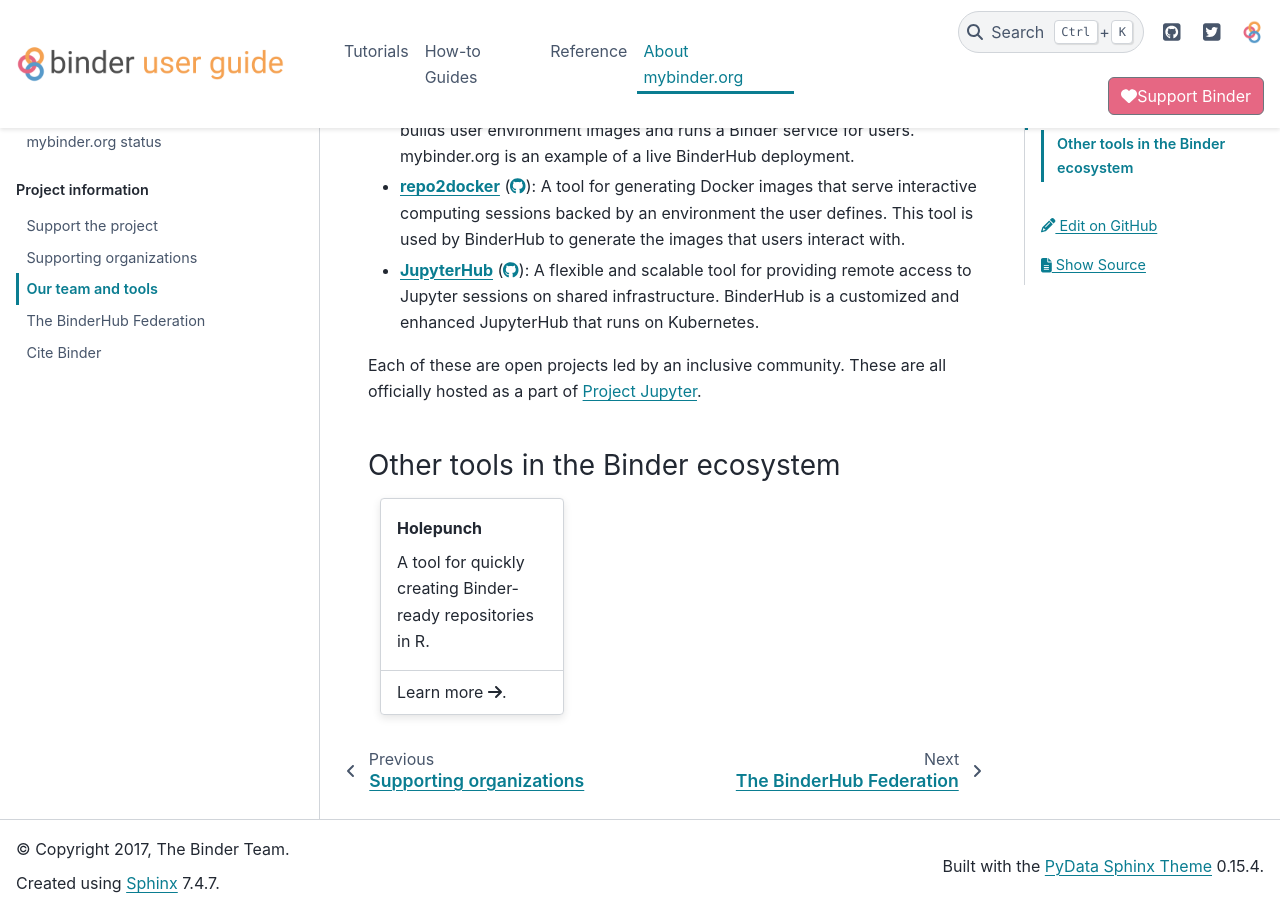
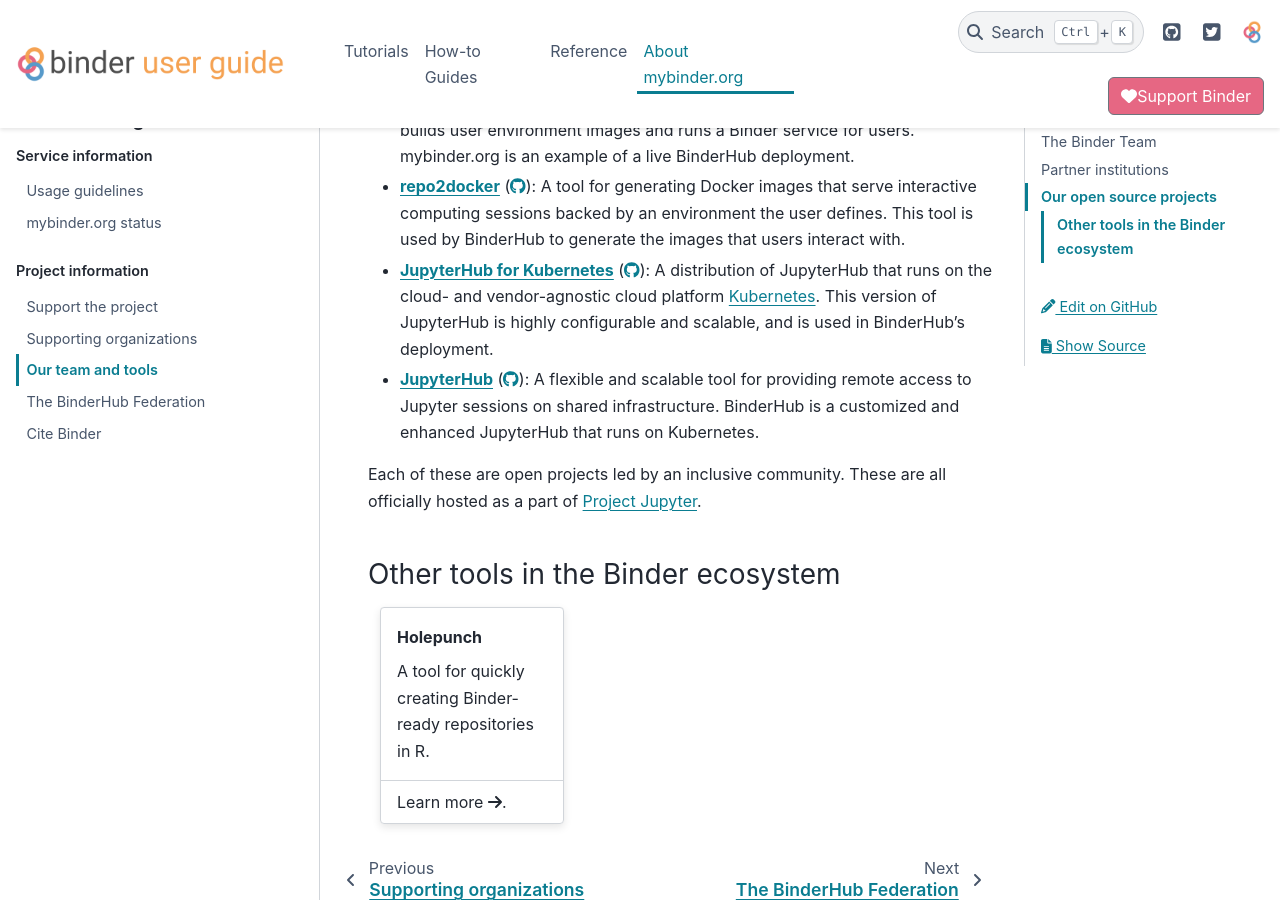
Before and after one commit to jupyterhub/mybinder.org-user-guide, a Sphinx documentation site: the page built from doc/about/team.md, in a window 1280 px wide and 900 px high, scrolled down 1081 px. Built offline with Sphinx 7.4.7 and the PyData theme 0.15.4, drawn with Linux system fonts in a browser that asks for light colours; pages that are not in the unit, such as notebooks, are missing from menus.

Commit message:
Projects

```diff
--- a/doc/about/team.md
+++ b/doc/about/team.md
@@ -39,6 +39,7 @@
 
 - [**BinderHub**](https://binderhub.readthedocs.io/) ([{fab}`github`](https://github.com/jupyterhub/binderhub)): A distribution of [JupyterHub for Kubernetes](https://z2jh.jupyter.org) that dynamically builds user environment images and runs a Binder service for users. mybinder.org is an example of a live BinderHub deployment.
 - [**repo2docker**](https://repo2docker.readthedocs.io/) ([{fab}`github`](https://github.com/jupyterhub/repo2docker)): A tool for generating Docker images that serve interactive computing sessions backed by an environment the user defines. This tool is used by BinderHub to generate the images that users interact with.
+- [**JupyterHub for Kubernetes**](https://z2jh.jupyter.org) ([{fab}`github`](https://github.com/jupyterhub/zero-to-jupyterhub-k8s)): A distribution of JupyterHub that runs on the cloud- and vendor-agnostic cloud platform [Kubernetes](https://kubernetes.io). This version of JupyterHub is highly configurable and scalable, and is used in BinderHub's deployment.
 - [**JupyterHub**](https://jupyterhub.readthedocs.io/) ([{fab}`github`](https://github.com/jupyterhub/jupyterhub)): A flexible and scalable tool for providing remote access to Jupyter sessions on shared infrastructure. BinderHub is a customized and enhanced JupyterHub that runs on Kubernetes.
 
 Each of these are open projects led by an inclusive community.
```
